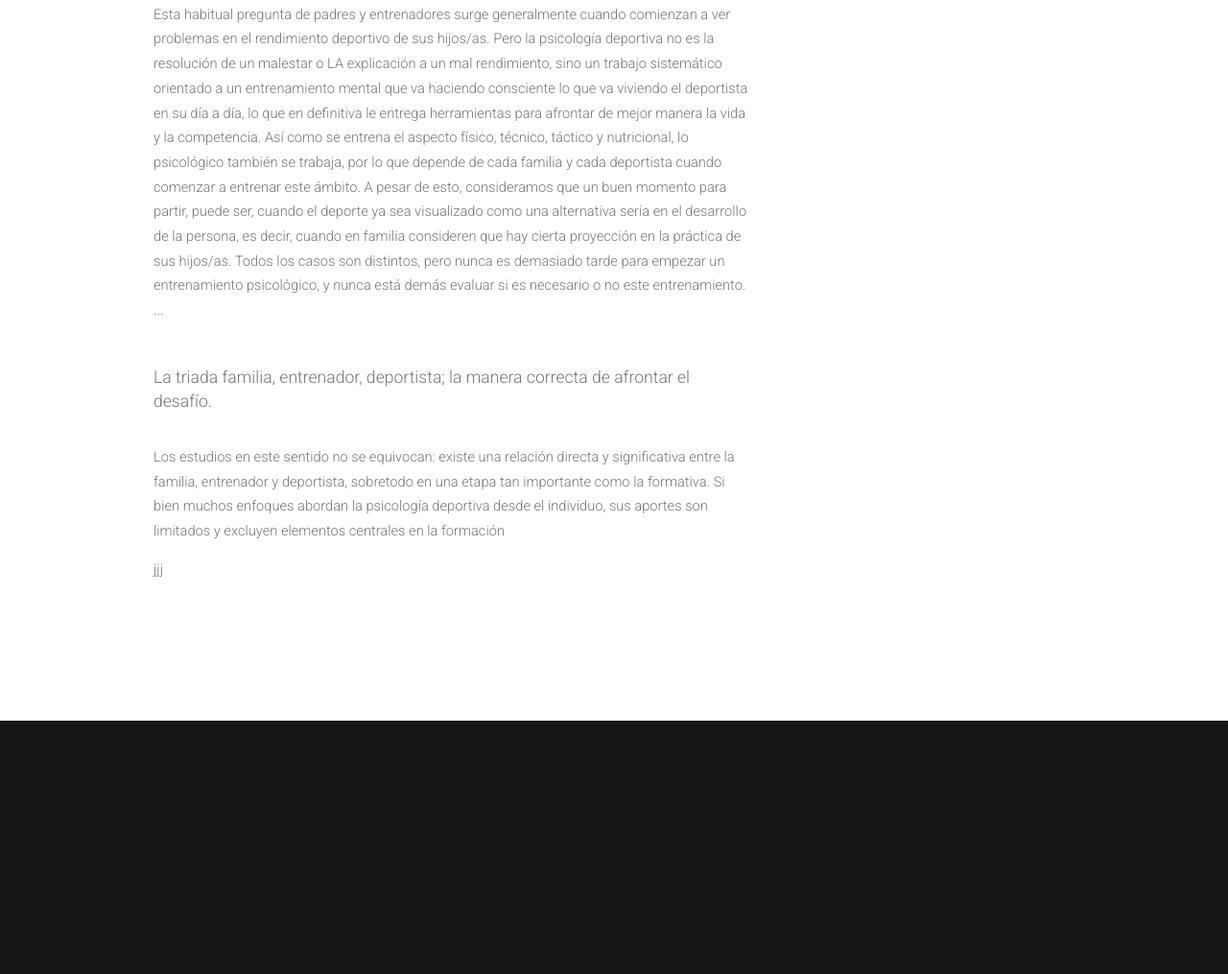
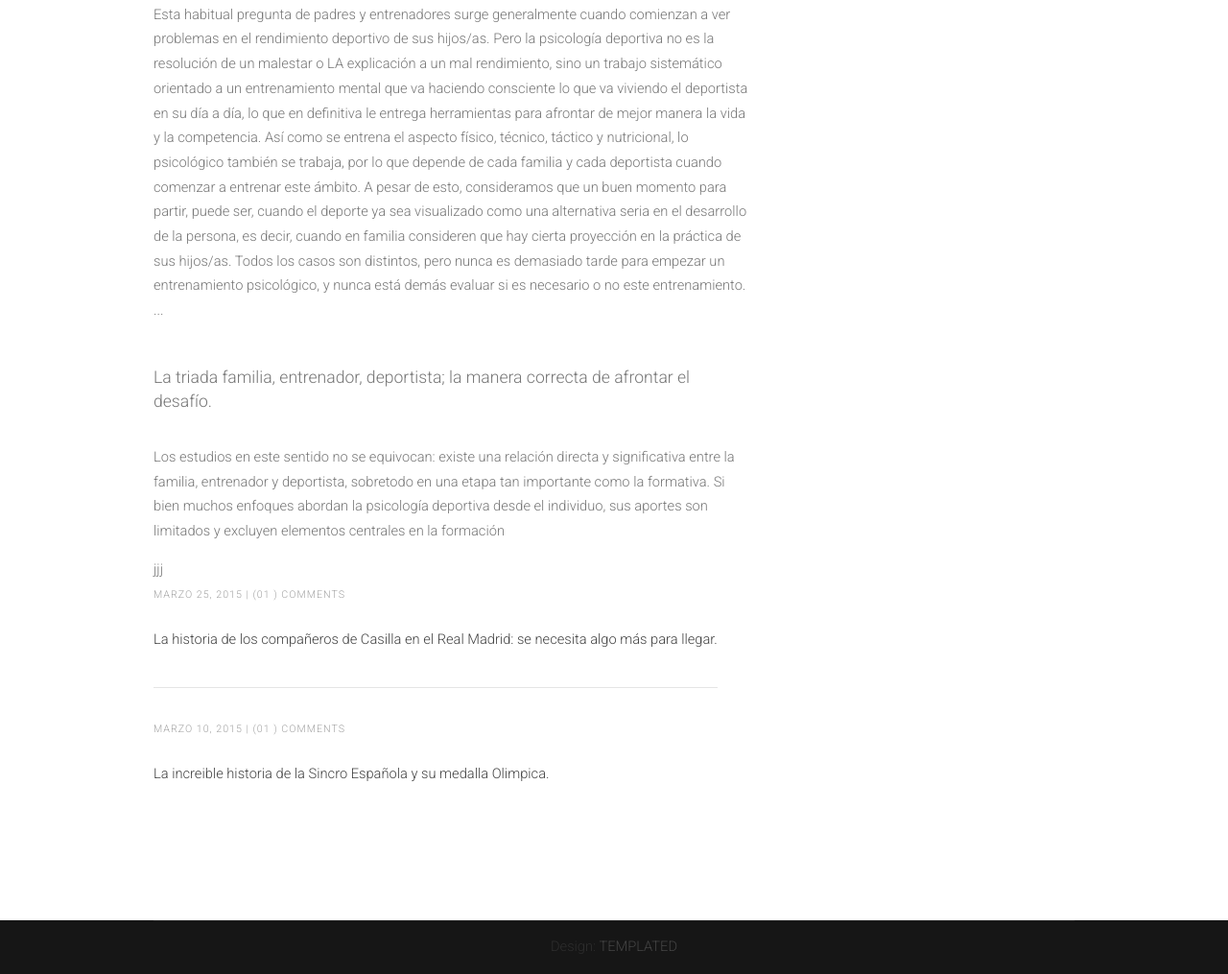
Before and after one commit to preyeso/preyeso.github.io, a plain HTML site: page como_trabajamos.html in a window 1280 px wide. Shown: the part 1137-2152 px from the top of the page at 96% size. Before the commit the page ends 1888 px from the top, so only its background shows below. Drawn offline with nearby package versions, Linux system fonts and the light colour scheme.

Commit message:
Update como_trabajamos.html

```diff
--- a/como_trabajamos.html
+++ b/como_trabajamos.html
@@ -81,6 +81,24 @@ A pesar de esto, consideramos que un buen momento para partir, puede ser, cuando
 							<p>Los estudios en este sentido no se equivocan: existe una relación directa y significativa entre la familia, entrenador y deportista, sobretodo en una etapa tan importante como la formativa. Si bien muchos enfoques abordan la psicología deportiva desde el individuo, sus aportes son limitados y excluyen elementos centrales en la formación </p>
 							<p>jjj</p>
 					</div>
+						<h2>Artículos de interés</h2>
+							</header>
+							<ul class="style">
+								<li>
+									<p class="posted">Marzo 25, 2015  |  (01 )  Comments</p>
+									<p><a href="#">La historia de los compañeros de Casilla en el Real Madrid: se necesita algo más para llegar.</a></p>
+								</li>
+								<li>
+									<p class="posted">Marzo 10, 2015  |  (01 )  Comments</p>
+									<p><a href="#">La increible historia de la Sincro Española y su medalla Olimpica.</a></p>
+								</li>
+							</ul>
+						</section>
+					</div>
+
+				</div>
+			</div>
+		</div>
 
 
 	<!-- /Main -->
```
